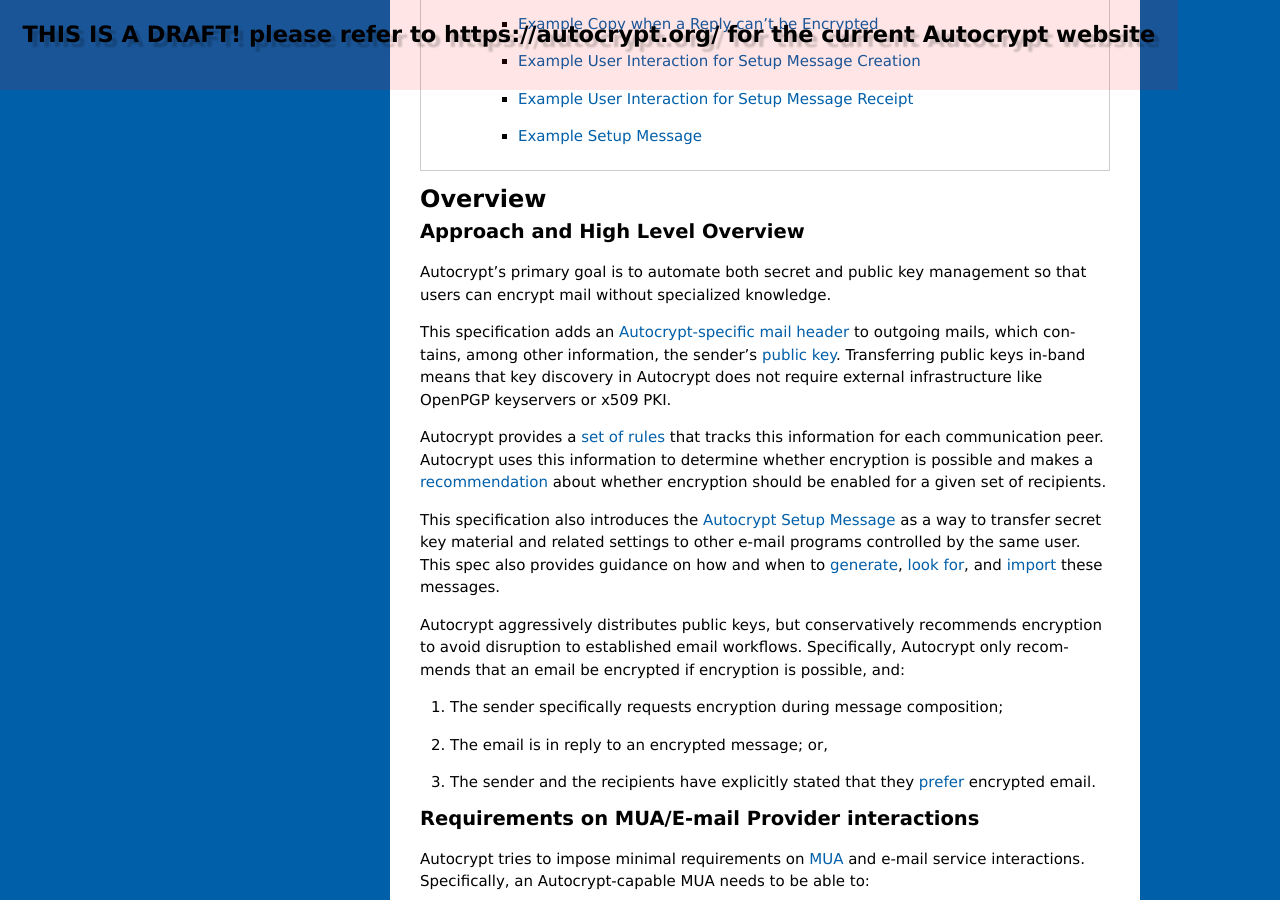
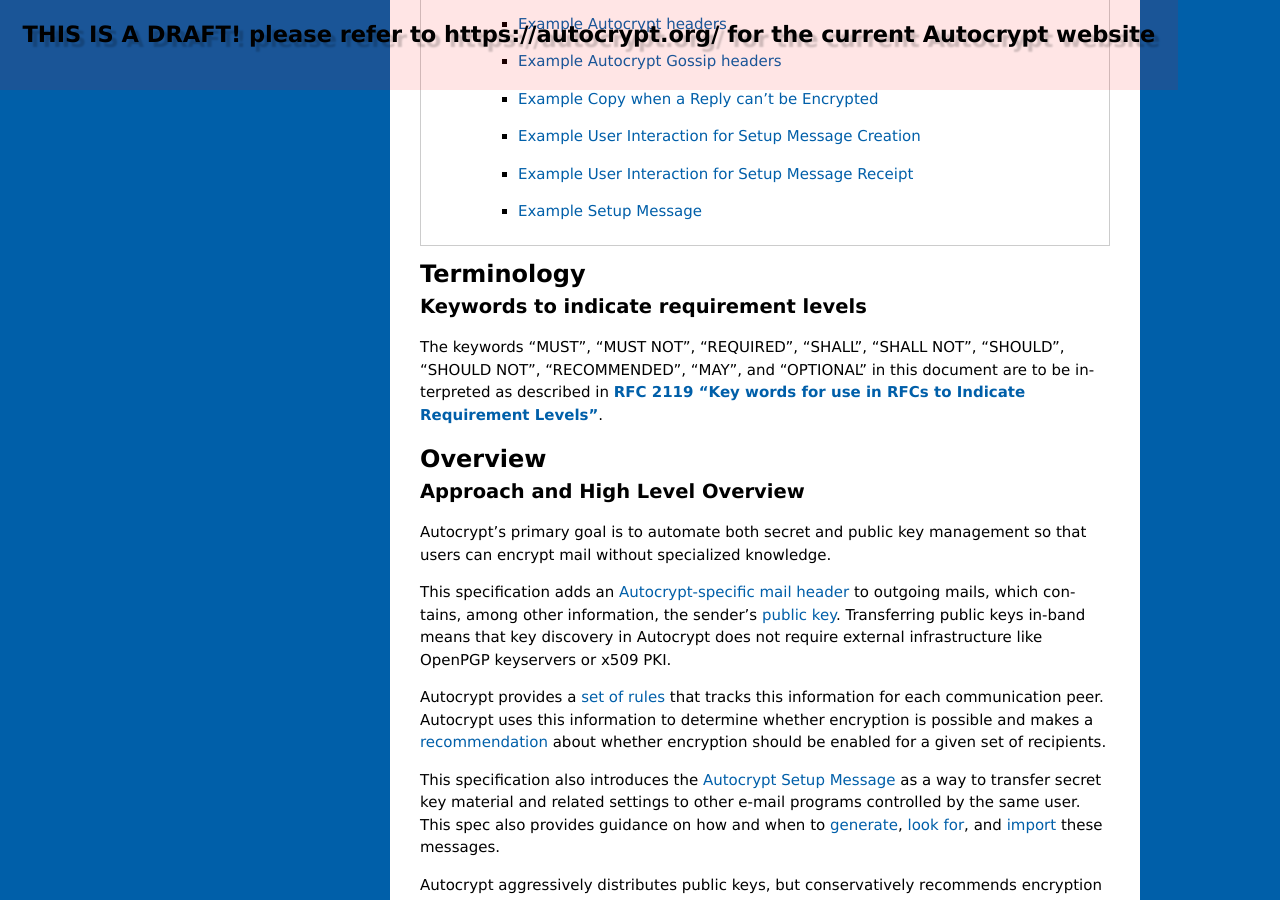
Before and after one commit to autocrypt/autocrypt, a Sphinx documentation site: the page built from doc/level1.rst, in a window 1280 px wide and 900 px high, scrolled down 2663 px. Built offline with Sphinx 7.4.7, drawn with Linux system fonts in a browser that asks for light colours; pages that are not in the unit, such as notebooks, are missing from menus; some of the changed text lies outside the part shown.

Commit message:
Add terminology for requirement level keywords
Regarding the question of spelling "key word" or "keyword":

RFC 2119 explicitly recommnends how to reference to itself:
>Authors who follow these guidelines
>should incorporate this phrase near the beginning of their document:
>
>The key words "MUST", "MUST NOT", "REQUIRED", "SHALL", "SHALL NOT",
>"SHOULD", "SHOULD NOT", "RECOMMENDED",  "MAY", and "OPTIONAL"
>in this document are to be interpreted as described in RFC 2119.

In the Autocrypt document itself I chose here "keyword", which seems to be more common English. Since RFC 2119 states that the given phrase only "should" (not "SHOULD" BTW ;) be incorporated, I guess it's ok to change "key words" in the RFC phrase to "keywords" to have a consistent spelling in Autocrypt documentation and in the same time comply to RFC 2119.

I would suggest to leave any further linguistic discussion open for following pull requests.

```diff
--- a/doc/level1.rst
+++ b/doc/level1.rst
@@ -58,6 +58,17 @@
    \newpage
    \sphinxtableofcontents
    \newpage
+
+Terminology
+-----------
+
+Keywords to indicate requirement levels
++++++++++++++++++++++++++++++++++++++++++
+
+The keywords "MUST", "MUST NOT", "REQUIRED", "SHALL", "SHALL NOT",
+"SHOULD", "SHOULD NOT", "RECOMMENDED",  "MAY", and "OPTIONAL"
+in this document are to be interpreted as described in
+:rfc:`RFC 2119 "Key words for use in RFCs to Indicate Requirement Levels"<2119>`.
 
 Overview
 --------
```
